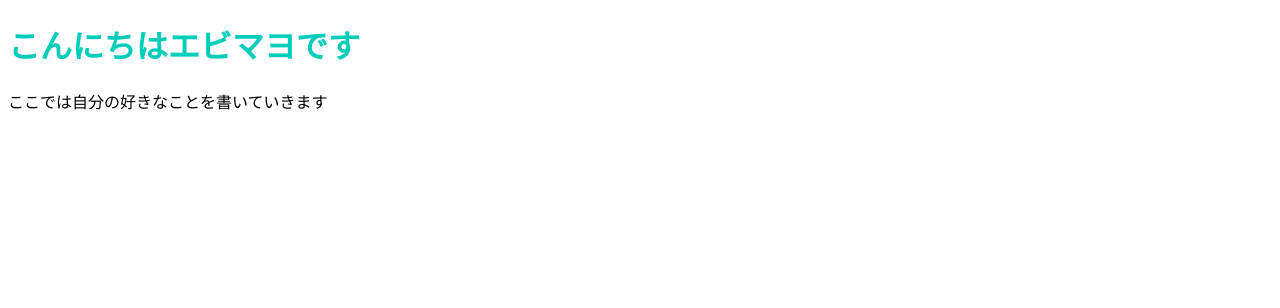
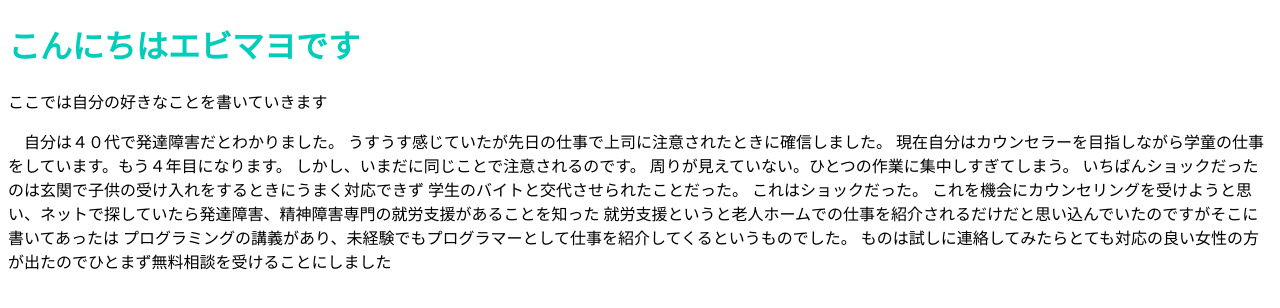
Before and after one commit to ebimayone-zu/ebimayone-zu, a plain HTML site: page index.html in a window 1280 px wide. Drawn offline with Linux system fonts and the light colour scheme.

Commit message:
Add files via upload

```diff
--- a/index.html
+++ b/index.html
@@ -8,6 +8,21 @@
   <body>
     <h1 class="title">こんにちはエビマヨです</h1>
     <p>ここでは自分の好きなことを書いていきます</p>
+    <p>　自分は４０代で発達障害だとわかりました。
+        うすうす感じていたが先日の仕事で上司に注意されたときに確信しました。
+        現在自分はカウンセラーを目指しながら学童の仕事をしています。もう４年目になります。
+        しかし、いまだに同じことで注意されるのです。
+        周りが見えていない。ひとつの作業に集中しすぎてしまう。
+        いちばんショックだったのは玄関で子供の受け入れをするときにうまく対応できず
+        学生のバイトと交代させられたことだった。
+        これはショックだった。
+        これを機会にカウンセリングを受けようと思い、ネットで探していたら発達障害、精神障害専門の就労支援があることを知った
+        就労支援というと老人ホームでの仕事を紹介されるだけだと思い込んでいたのですがそこに書いてあったは
+        プログラミングの講義があり、未経験でもプログラマーとして仕事を紹介してくるというものでした。
+        ものは試しに連絡してみたらとても対応の良い女性の方が出たのでひとまず無料相談を受けることにしました
+
+
+    </p>
 
   </body>
 </html>
```
